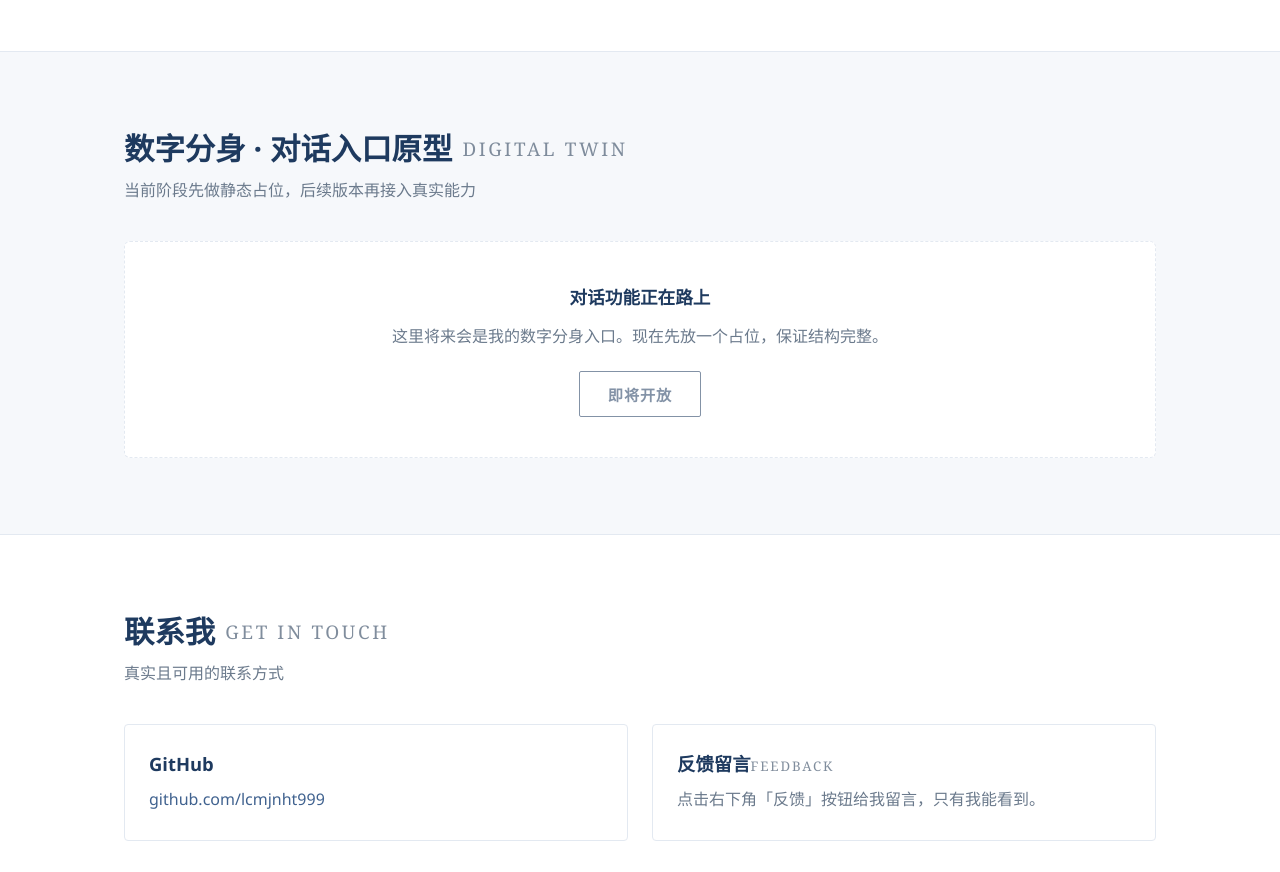
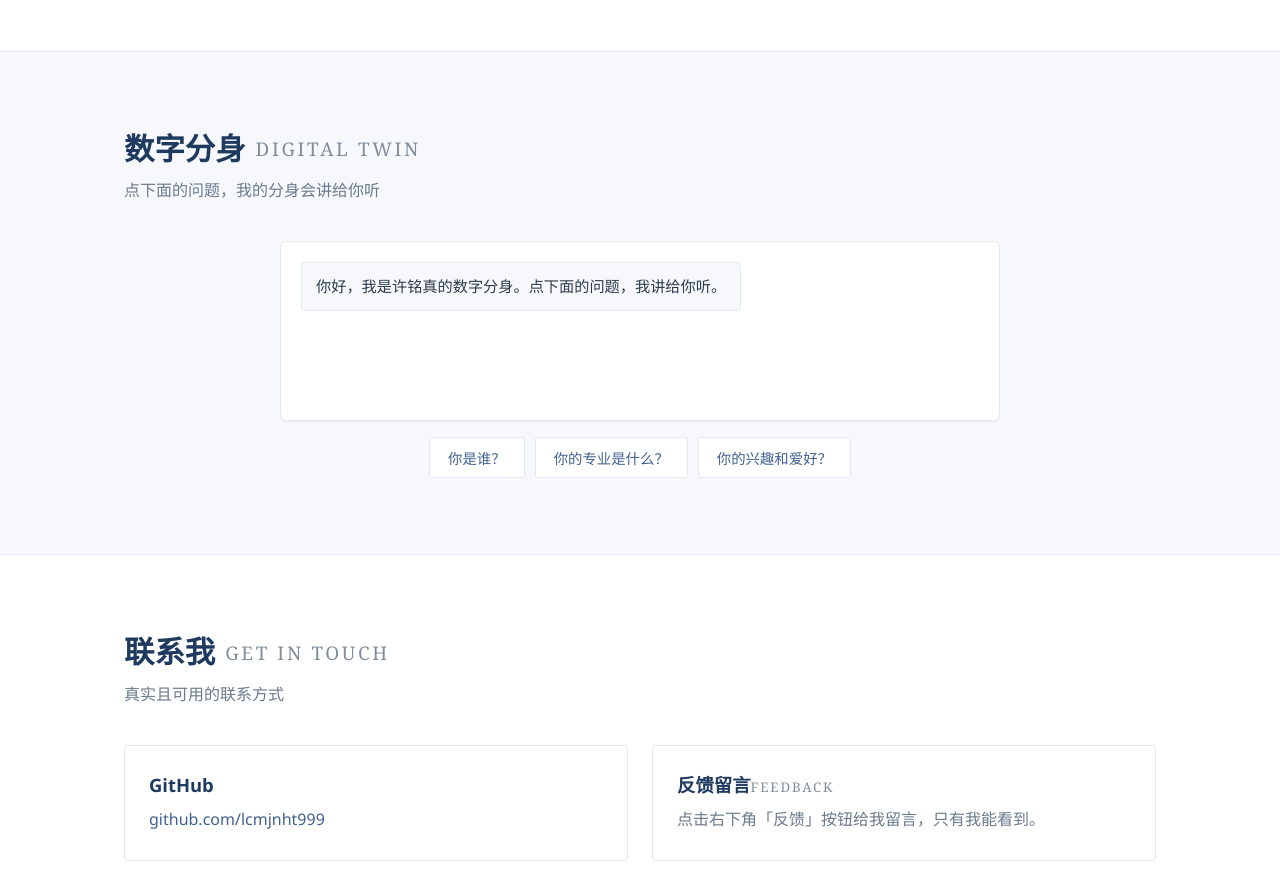
Before and after one commit to lcmjnht999/mxpersonalhomepage, a plain HTML site: page index.html in a window 1280 px wide. Shown: the part 2340-3212 px from the top of the page. Drawn offline with nearby package versions, Linux system fonts and the light colour scheme.

Commit message:
Add files via upload

```diff
--- a/css/style.css
+++ b/css/style.css
@@ -806,3 +806,107 @@ p { margin: 0 0 1em; }
     transform: none !important;
   }
 }
+
+/* ---------------- 数字分身 ---------------- */
+.twin {
+  max-width: 720px;
+  margin: 0 auto;
+}
+
+.twin__log {
+  display: flex;
+  flex-direction: column;
+  gap: 12px;
+  min-height: 180px;
+  max-height: 380px;
+  overflow-y: auto;
+  padding: 20px;
+  background: var(--color-surface);
+  border: 1px solid var(--color-border);
+  border-radius: var(--radius-lg);
+  box-shadow: var(--shadow-sm);
+}
+
+.twin__msg {
+  display: flex;
+}
+
+.twin__msg--user {
+  justify-content: flex-end;
+}
+
+.twin__bubble {
+  max-width: 82%;
+  margin: 0;
+  padding: 10px 14px;
+  font-size: 0.95rem;
+  line-height: 1.75;
+  border-radius: var(--radius-md);
+  word-break: break-word;
+}
+
+.twin__msg--bot .twin__bubble {
+  color: var(--color-text);
+  background: var(--color-soft);
+  border: 1px solid var(--color-border);
+  border-top-left-radius: var(--radius-sm);
+}
+
+.twin__msg--user .twin__bubble {
+  color: #fff;
+  background: var(--color-primary);
+  border-top-right-radius: var(--radius-sm);
+}
+
+.twin__bubble--typing {
+  display: inline-flex;
+  align-items: center;
+}
+
+.twin__dots {
+  display: inline-flex;
+  gap: 5px;
+}
+
+.twin__dots i {
+  width: 6px;
+  height: 6px;
+  border-radius: 50%;
+  background: var(--color-accent);
+  animation: twin-blink 1.2s ease-in-out infinite both;
+}
+
+.twin__dots i:nth-child(2) { animation-delay: 0.18s; }
+.twin__dots i:nth-child(3) { animation-delay: 0.36s; }
+
+@keyframes twin-blink {
+  0%, 80%, 100% { opacity: 0.3; transform: translateY(0); }
+  40% { opacity: 1; transform: translateY(-3px); }
+}
+
+.twin__quick {
+  display: flex;
+  flex-wrap: wrap;
+  justify-content: center;
+  gap: 10px;
+  margin-top: 16px;
+}
+
+.twin__chip {
+  padding: 9px 18px;
+  font-family: inherit;
+  font-size: 0.9rem;
+  color: var(--color-accent);
+  background: var(--color-surface);
+  border: 1px solid var(--color-border);
+  border-radius: var(--radius-sm);
+  cursor: pointer;
+  transition: color 0.2s ease, border-color 0.2s ease, background 0.2s ease;
+}
+
+.twin__chip:hover,
+.twin__chip:focus-visible {
+  color: var(--color-primary);
+  border-color: var(--color-primary);
+  background: var(--color-soft);
+}
--- a/index.html
+++ b/index.html
@@ -159,20 +159,22 @@
       </div>
     </section>
 
-    <!-- ===================== 数字分身 / 对话入口原型 ===================== -->
+    <!-- ===================== 数字分身（三个固定问题） ===================== -->
     <section class="section section--alt" id="twin">
       <div class="container">
         <header class="section__head">
-          <h2 class="section__title">数字分身 · 对话入口原型<span class="en">Digital Twin</span></h2>
-          <p class="section__subtitle">当前阶段先做静态占位，后续版本再接入真实能力</p>
+          <h2 class="section__title">数字分身<span class="en">Digital Twin</span></h2>
+          <p class="section__subtitle">点下面的问题，我的分身会讲给你听</p>
         </header>
 
-        <div class="placeholder">
-          <p class="placeholder__title">对话功能正在路上</p>
-          <p class="placeholder__text">
-            这里将来会是我的数字分身入口。现在先放一个占位，保证结构完整。
-          </p>
-          <button class="btn btn--ghost" type="button" disabled>即将开放</button>
+        <div class="twin" id="twinApp">
+          <div class="twin__log" data-twin-log role="log" aria-live="polite" aria-label="与数字分身的对话"></div>
+
+          <div class="twin__quick" role="group" aria-label="常见问题">
+            <button type="button" class="twin__chip" data-twin-i="0">你是谁？</button>
+            <button type="button" class="twin__chip" data-twin-i="1">你的专业是什么？</button>
+            <button type="button" class="twin__chip" data-twin-i="2">你的兴趣和爱好？</button>
+          </div>
         </div>
       </div>
     </section>
@@ -281,5 +283,7 @@
   <script src="js/supabase-config.js"></script>
   <script src="js/main.js"></script>
   <script src="js/feedback.js"></script>
+  <!-- 数字分身：三个固定问题 + 预设回答，纯前端无依赖 -->
+  <script src="js/twin.js"></script>
 </body>
 </html>
--- a/js/supabase-config.js
+++ b/js/supabase-config.js
@@ -19,6 +19,7 @@ window.SUPABASE_URL = "https://incjohmumdgnigyusecu.supabase.co";
 window.SUPABASE_PUBLISHABLE_KEY = "sb_publishable_Hmum1CymN2A9hD2wfJHXYQ_3pnywARX";
 
 /* 当前网站版本号：提交反馈时会自动附带，方便按版本分析反馈。
-   每次发布新版本时改这里即可，例如 "V1" → "V2" → "V3" → "V4"。
-   V4 = 真实个人信息 + 最终视觉风格（深蓝商务 · 中英双语）。 */
-window.SITE_VERSION = "V4";
+   每次发布新版本时改这里即可，例如 "V1" → "V2" → "V3" → "V4" → "V5"。
+   V4 = 真实个人信息 + 最终视觉风格（深蓝商务 · 中英双语）。
+   V5 = 在 V4 之上新增「数字分身」（三个固定问题的问答）。 */
+window.SITE_VERSION = "V5";
--- /dev/null
+++ b/js/twin.js
@@ -0,0 +1,76 @@
+/* 数字分身
+   ------------------------------------------------------------
+   · 只有三个固定问题，答案是提前写好的文本，点击即"生成"。
+   · 纯前端、无依赖、不联网、不读取任何用户输入。
+   · 交互：点击问题 → 先显示"正在输入…" → 约 0.6 秒后整段显示答案。
+   ------------------------------------------------------------ */
+(function () {
+  "use strict";
+
+  var QA = [
+    {
+      q: "你是谁？",
+      a: "我是许铭真，一名脑机接口专业的本科生，就读于天津大学 · 香港理工大学 · 深圳未来技术学院。平时保持着跨学科自学的习惯，从数学、物理到计算机、语言都有涉猎。你也可以叫我 Emily。"
+    },
+    {
+      q: "你的专业是什么？",
+      a: "我读的是脑机接口专业（本科）。这是个交叉学科方向，把大脑、信号和计算机连在一起——既需要工科的严谨，也离不开对人和认知的理解。我很喜欢这种横跨多个领域的感觉。"
+    },
+    {
+      q: "你的兴趣和爱好？",
+      a: "我的兴趣大致有四块：写作，偏爱有博弈色彩的悲剧叙事；音乐，喜欢情感细腻、有力量感的旋律；美食与风景，用味觉和眼睛收藏世界；还有收集故事——别人的、书里的、路上的都算。"
+    }
+  ];
+
+  var root = document.getElementById("twinApp");
+  if (!root) return;
+
+  var logEl = root.querySelector("[data-twin-log]");
+  if (!logEl) return;
+
+  var busy = false;
+
+  function bubble(kind, text) {
+    var wrap = document.createElement("div");
+    wrap.className = "twin__msg twin__msg--" + kind;
+
+    var b = document.createElement("p");
+    b.className = "twin__bubble";
+    b.textContent = text;
+    wrap.appendChild(b);
+
+    logEl.appendChild(wrap);
+    logEl.scrollTop = logEl.scrollHeight;
+    return b;
+  }
+
+  function answer(item) {
+    if (busy) return;
+    busy = true;
+
+    bubble("user", item.q);
+
+    var typing = bubble("bot", "");
+    typing.classList.add("twin__bubble--typing");
+    var dots = document.createElement("span");
+    dots.className = "twin__dots";
+    dots.innerHTML = "<i></i><i></i><i></i>";
+    typing.appendChild(dots);
+
+    setTimeout(function () {
+      typing.classList.remove("twin__bubble--typing");
+      typing.textContent = item.a;
+      logEl.scrollTop = logEl.scrollHeight;
+      busy = false;
+    }, 600);
+  }
+
+  root.addEventListener("click", function (e) {
+    var btn = e.target.closest("[data-twin-i]");
+    if (!btn) return;
+    var item = QA[Number(btn.getAttribute("data-twin-i"))];
+    if (item) answer(item);
+  });
+
+  bubble("bot", "你好，我是许铭真的数字分身。点下面的问题，我讲给你听。");
+})();
```
